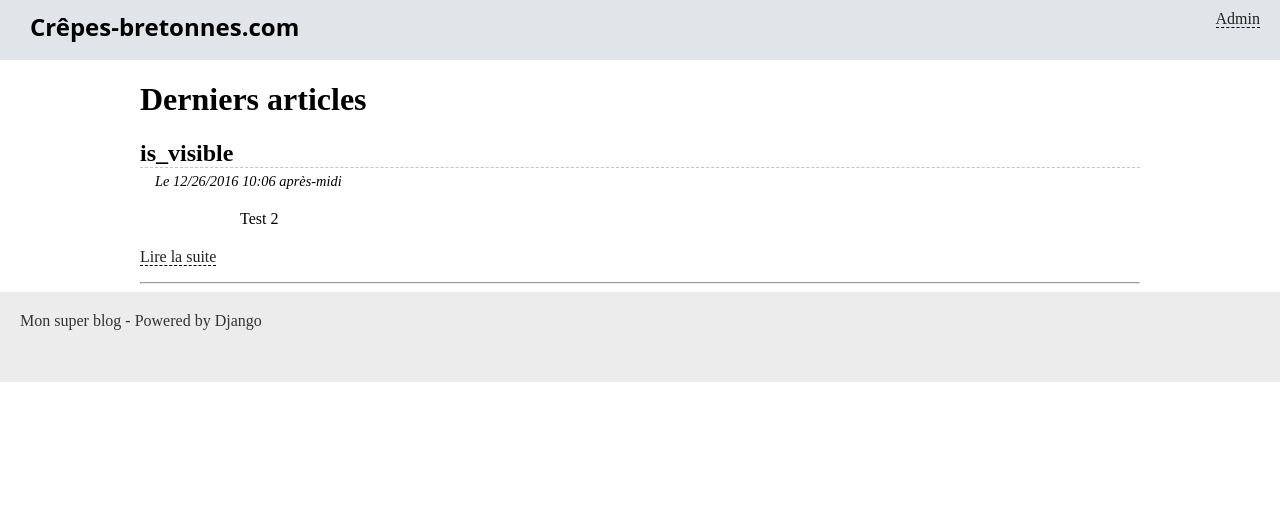
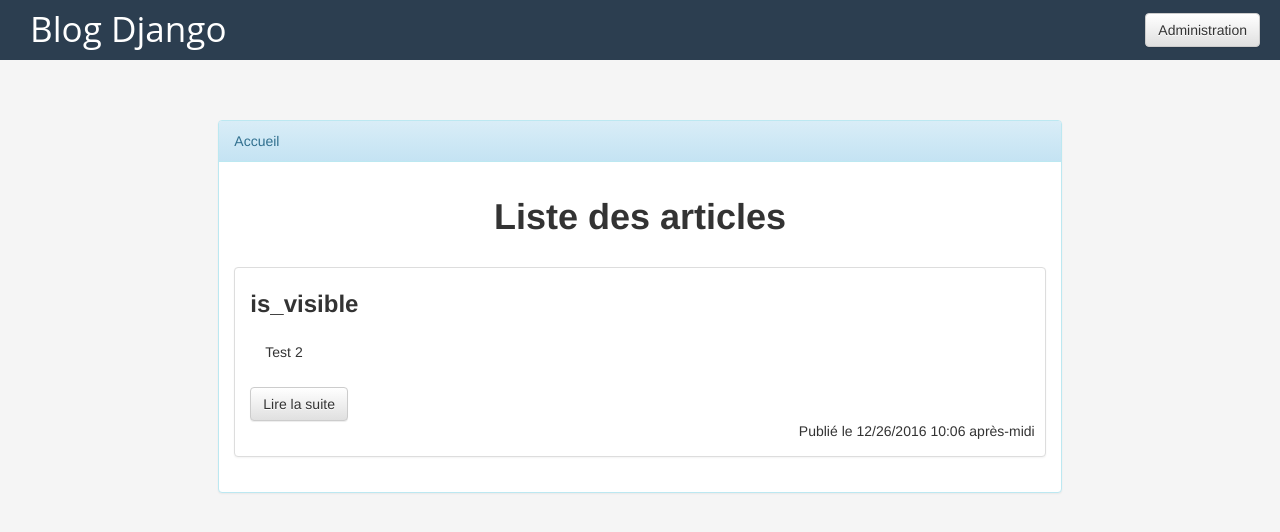
Before and after one commit to alix2018/Django_Blog, a Django app: page /appli_blog/accueil in a window 1280 px wide. Shown: the top 532 px of the page. Run offline with Django 3.2, Linux system fonts and the light colour scheme; data comes from the database, SQL or seed files in the repository; some libraries are stand-ins or nearby versions.

Commit message:
Template layout + accueil

```diff
--- a/blog/appli_blog/static/appli_blog/styles.css
+++ b/blog/appli_blog/static/appli_blog/styles.css
@@ -1,3 +1,76 @@
+
+/*
+ *
+ * Layout
+ *
+*/
+
+header aside {
+	float: right;
+	margin-top:3px;
+	margin-right: 20px;
+}
+
+header {
+    background-color: #2c3e50;
+
+    height: 60px;
+    padding-top: 10px;
+    padding-bottom: 13px;
+    margin-bottom : 60px;
+}
+
+header h1 {
+	margin: 0 30px;
+	font-size: 2.5em;
+	font-color : white;
+	color: white;
+	font-family: 'Open Sans';
+}
+
+body{
+	background-color: #F5F5F5;
+}
+
+/*
+ *
+ * Accueil
+ *
+*/
+
+.titre-liste {
+	text-align: center;
+	margin-bottom : 30px;
+	font-weight: bold;
+}
+
+
+.titre-article {
+	margin-top:8px;
+	margin-bottom: 25px;
+	font-weight: bold;
+	margin-left: 15px;
+}
+
+.content-article{
+	margin-left: 30px;
+}
+
+.bouton-lire{
+	margin-top:25px;
+	margin-left: 15px;
+}
+
+
+.date-right{
+	float:right;
+	padding-right:15px;
+	margin-right : 10px;
+}
+
+
+
+/*
 * {
 	box-sizing: border-box;
 }
@@ -73,8 +146,6 @@ form p { clear: both; }
 .clear { clear:both;}
 
 
-/**********************/
-
 .titre-article, .titre-comments {
 	border-bottom: 1px dashed #c3c3c3;
 	margin-bottom: 0;
@@ -106,3 +177,4 @@ input[type="submit"] {
     border-radius: 2px;
     display: inline-block;
 }
+*/
--- a/blog/appli_blog/templates/appli_blog/accueil.html
+++ b/blog/appli_blog/templates/appli_blog/accueil.html
@@ -4,10 +4,32 @@
 {% block title %}Accueil du blog{% endblock %}
 
 {% block content %}
-	<h1>Derniers articles</h1>
+	<h1 class="titre-liste">Liste des articles</h1>
 
 	{% for article in articles %}
-		<h2 class="titre-article">{{ article.titre }}</h2>
+	<div class="panel panel-default">
+	  <div class="panel-body">
+	    <div class="row">
+		      <h3 class="titre-article">{{ article.titre }}</h3>
+		        <div class="row">
+		          <div class="col-xs-12">
+		          	<div class="content-article">
+		        		<p>{{ article.contenu|truncatewords_html:30 }}</p>
+		        	</div>
+		            <div class="bouton-lire">
+				      <a href="{% url 'lire' article.id %}" class="btn btn-md btn-default" type="button">
+					  Lire la suite</a></div>
+				    <div class="row">
+				    <span class = "date-right">
+					  Publié le {{ article.date|date:'SHORT_DATETIME_FORMAT' }}
+				    </span>
+				    </div>
+			      </div>
+			    </div>
+		 </div>
+	  </div>
+	</div>
+<!--		<h2 class="titre-article">{{ article.titre }}</h2>
 
 
 		<p class="infos-article">Le {{ article.date|date:'SHORT_DATETIME_FORMAT' }}</p>
@@ -22,3 +44,4 @@
 	{% endfor %}
 
 {% endblock %}
+-->
--- a/blog/appli_blog/templates/appli_blog/layout.html
+++ b/blog/appli_blog/templates/appli_blog/layout.html
@@ -3,25 +3,29 @@
 <html lang="fr">
 <head>
     <title>{% block title %}Mon blog{% endblock %} - Crêpes bretonnes</title>
-
+    <link rel="stylesheet" href="//maxcdn.bootstrapcdn.com/bootstrap/3.2.0/css/bootstrap.min.css">
+    <link rel="stylesheet" href="//maxcdn.bootstrapcdn.com/bootstrap/3.2.0/css/bootstrap-theme.min.css">
     <link rel="stylesheet" href="{% static 'appli_blog/styles.css' %}" />
 </head>
 
 <body>
     <header>
-    	<aside>
-        	<a href="{% url 'admin:index' %}">Admin</a>
+        <aside>
+            <a href="{% url 'admin:index' %}" class="btn btn-md btn-default" type="button" >Administration</a>
         </aside>
-
-        <h1>Crêpes-bretonnes.com</h1>
+        <h1>Blog Django</h1>
     </header>
 
-    <div class="container">
-    	{% block content %}{% endblock %}
+    <div class="row">
+      <div class="col-md-8 col-md-offset-2">
+        <div class="panel panel-info">
+          <div class="panel-heading">Accueil</div>
+            <div class="panel-body">
+                {% block content %}{% endblock %}
+            </div>
+        </div>
+      </div>
     </div>
 
-    <footer>
-        Mon super blog - Powered by Django
-    </footer>
 </body>
 </html>
```
